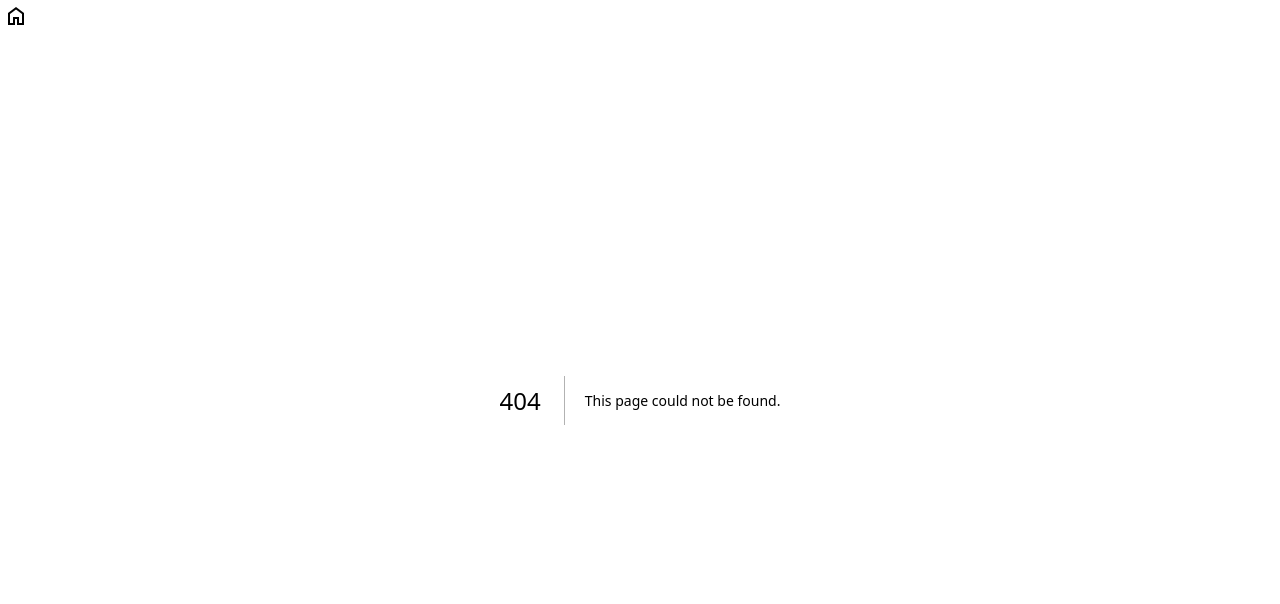
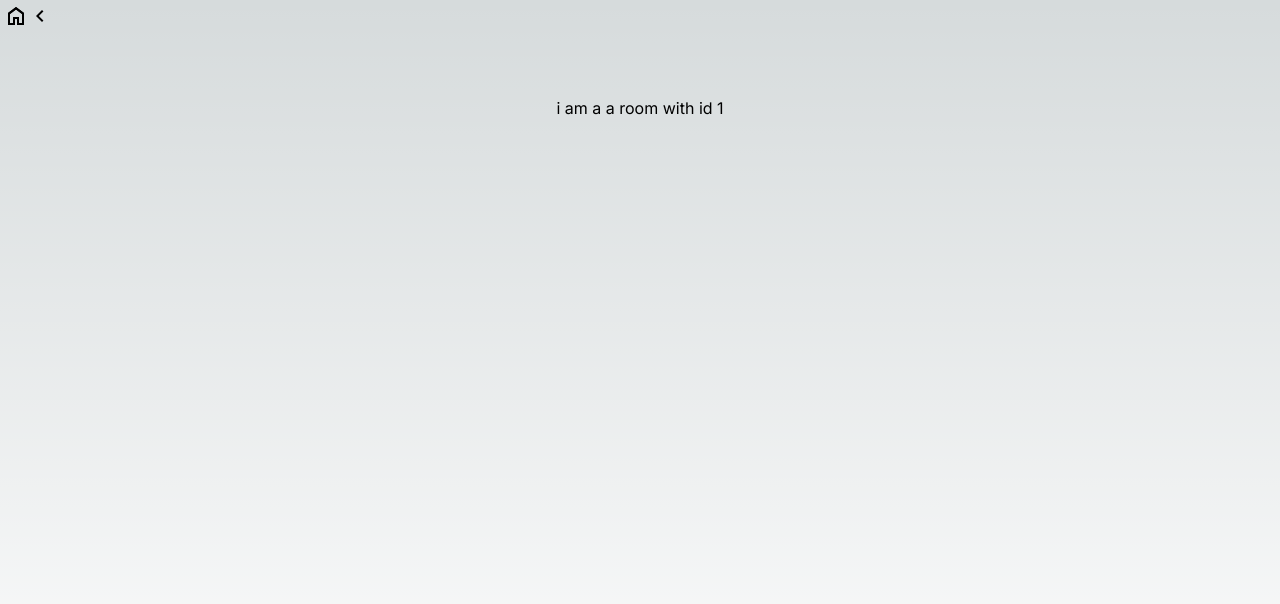
Before and after one commit to szamanr/sz-rooms, a Next.js app: page /room/1 in a window 1280 px wide. Before the commit this address had no page. Shown: the top 604 px of the page. Built offline with nearby package versions, Linux system fonts and the light colour scheme.

Commit message:
create room page

```diff
--- /dev/null
+++ b/app/room/[id]/layout.tsx
@@ -0,0 +1,17 @@
+import { ParentComponentProps } from "@/utils/componentTypes";
+import Link from "next/link";
+import Icon from "@/components/Icon";
+import { NavBar } from "@/components/NavBar";
+
+export default function Layout({ children }: ParentComponentProps) {
+  return (
+    <div>
+      <NavBar>
+        <Link href="/rooms">
+          <Icon name="chevron_left" />
+        </Link>
+      </NavBar>
+      {children}
+    </div>
+  );
+}
--- /dev/null
+++ b/app/room/[id]/page.tsx
@@ -0,0 +1,9 @@
+import {IdRouteParams} from "@/utils/componentTypes";
+
+export default function Room({ params: { id } }: IdRouteParams) {
+  return (
+    <main className="flex min-h-screen flex-col items-center justify-between p-24">
+      i am a a room with id {id}
+    </main>
+  )
+}
--- /dev/null
+++ b/utils/componentTypes.ts
@@ -0,0 +1,13 @@
+import React from "react";
+
+export type ParentComponentProps = {
+  children?: React.ReactNode;
+};
+
+export type ParentComponent = React.FC<ParentComponentProps>;
+
+export type IdRouteParams = {
+  params: {
+    id: string;
+  };
+};
```
